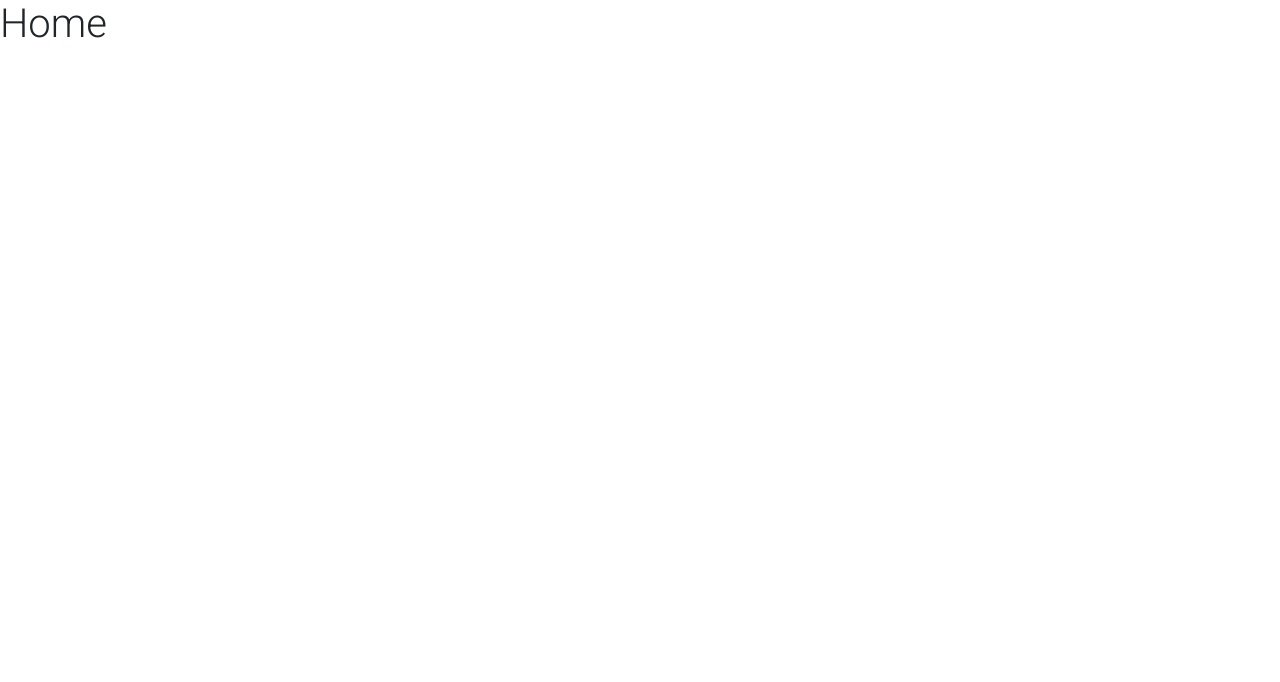
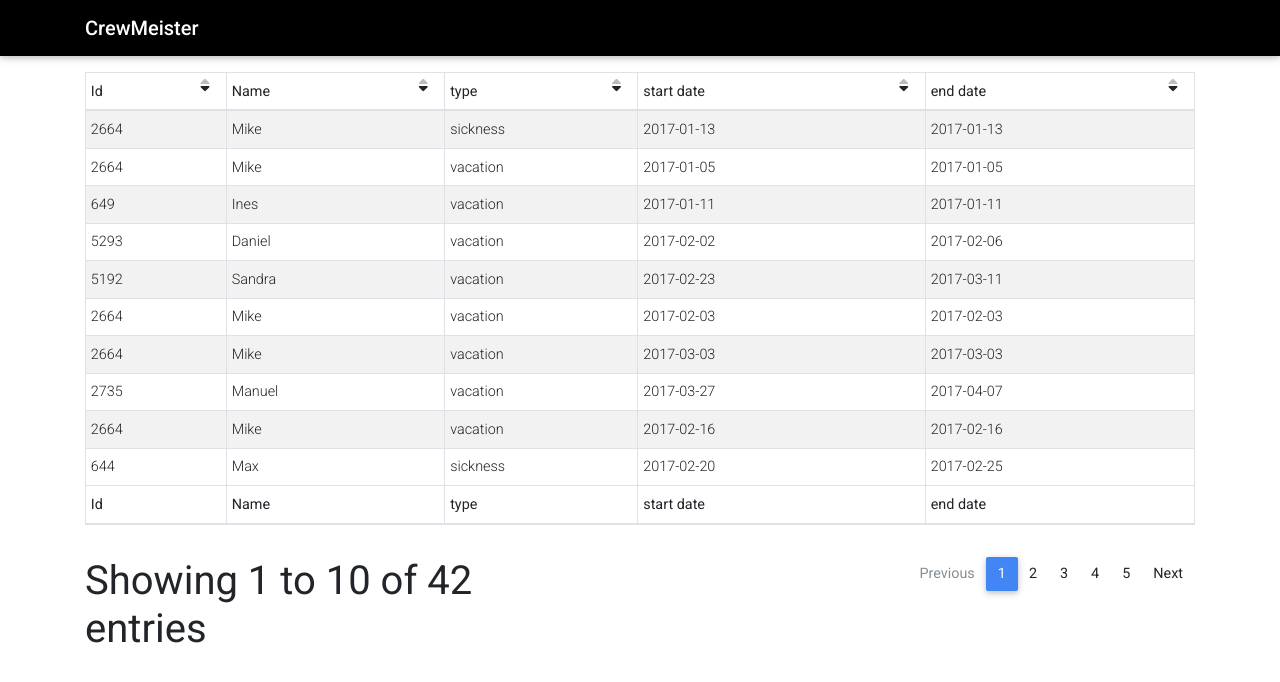
Before and after one commit to ahsanzaman2489/Crewmeister-frontend-challenge, a React (Create React App) app: page / in a window 1280 px wide. Shown: the top 682 px of the page. Built offline with nearby package versions, Linux system fonts and the light colour scheme.

Commit message:
* Basic layout shell added * Basic Header component added * Table added into home route to display absences basic data for now

```diff
--- /dev/null
+++ b/src/components/header/Header.js
@@ -0,0 +1,44 @@
+import React from 'react';
+import {
+    MDBNavbar,
+    MDBNavbarBrand,
+    MDBContainer,
+} from 'mdbreact';
+import {BrowserRouter as Router} from 'react-router-dom';
+
+class Header extends React.Component {
+    constructor(props) {
+        super(props);
+        this.state = {
+            collapse: false,
+            isWideEnough: false,
+        };
+        this.onClick = this.onClick.bind(this);
+    }
+
+    onClick() {
+        this.setState({
+            collapse: !this.state.collapse,
+        });
+    }
+
+    render() {
+        return (
+            <div>
+                <Router>
+                    <header>
+                        <MDBNavbar color="black" fixed="top" dark expand="md">
+                            <MDBContainer>
+                                <MDBNavbarBrand href="/">
+                                    <strong>CrewMeister</strong>
+                                </MDBNavbarBrand>
+                            </MDBContainer>
+                        </MDBNavbar>
+                    </header>
+                </Router>
+            </div>
+        )
+    }
+}
+
+export default Header;
--- /dev/null
+++ b/src/components/table/Table.js
@@ -0,0 +1,45 @@
+import React from "react";
+import { MDBDataTable } from 'mdbreact';
+
+const Table = ({events}) => {
+    const data = {
+        columns: [
+            {
+                label: 'Id',
+                field: 'userId',
+                sort: 'asc',
+            }, {
+                label: 'Name',
+                field: 'name',
+                sort: 'asc',
+            },
+            {
+                label: 'type',
+                field: 'type',
+                sort: 'asc',
+            },
+            {
+                label: 'start date',
+                field: 'startDate',
+                sort: 'asc',
+            },
+            {
+                label: 'end date',
+                field: 'endDate',
+                sort: 'asc',
+            }
+        ],
+        rows: events
+    };
+
+    return(
+        <MDBDataTable
+            striped
+            bordered
+            small
+            data={data}
+        />
+    );
+};
+
+export default Table;
--- a/src/context/data.context.js
+++ b/src/context/data.context.js
@@ -41,7 +41,7 @@ export const DataProvider = props => {
         setState(state => {
             return {...state, ready: true, events: [...allEvents]}
         });
-    })(), []);
+    })(), []); // Setting up initial state
 
     return (
         <DataContext.Provider
--- a/src/routes/Home.js
+++ b/src/routes/Home.js
@@ -1,11 +1,27 @@
-import React from 'react';
+import React, {useContext, useEffect, useState} from 'react';
+import {DataContext} from '../context/data.context';
+import Table from '../components/table/Table';
+import BasicShell from "../shell/basicShell";
+
 
 const App = () => {
+    const {ready, getAllEventData} = useContext(DataContext);
+    const [events, setEvents] = useState([]); // Not setting initial state for dummy async code
+    const [loading, setLoading] = useState(false); // Loading indicator until data from the api loaded successfully
+
+    useEffect(() => {
+        if (ready) {
+            setEvents([...getAllEventData()]);
+            setLoading(false);
+        }
+    }, [ready]);
 
     return (
-        <h1>
-            Home
-        </h1>
+        <BasicShell>
+            <h1>
+                {loading ? 'loading' : <Table events={events}/>}
+            </h1>
+        </BasicShell>
     );
 };
 
--- /dev/null
+++ b/src/shell/basicShell.js
@@ -0,0 +1,17 @@
+import React, {Fragment} from 'react';
+import Header from "../components/header/Header";
+import {MDBContainer} from "mdbreact";
+
+const BasicShell = ({children}) => {
+
+    return (
+        <Fragment>
+            <Header/>
+            <MDBContainer>
+                {children}
+            </MDBContainer>
+        </Fragment>
+    );
+};
+
+export default BasicShell;
```
